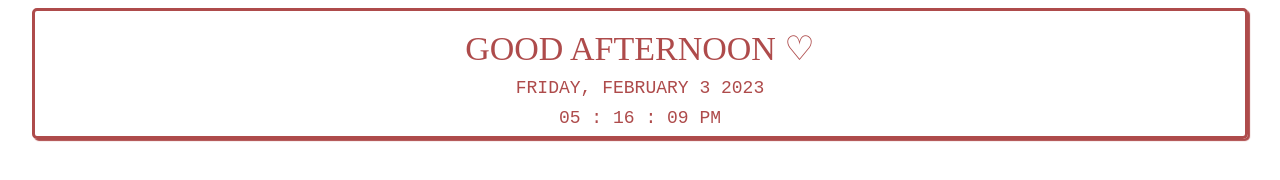
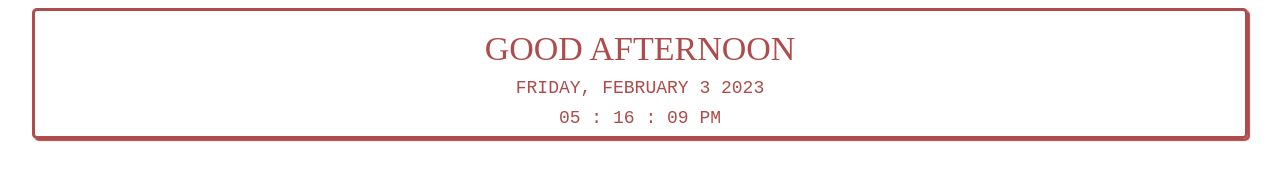
Before and after one commit to spearhyunho/notion, a plain HTML site: page index.html in a window 1280 px wide. Drawn offline with Linux system fonts and the light colour scheme.

Commit message:
Update index.html

```diff
--- a/index.html
+++ b/index.html
@@ -95,7 +95,7 @@
 
 function dispalyGreetings(today){
         hrs = today.getHours();
-        name="♡"
+        name=""
         if (hrs < 12)
             greet = 'Good Morning  '+name;
         else if (hrs >= 12 && hrs <= 17)
```
